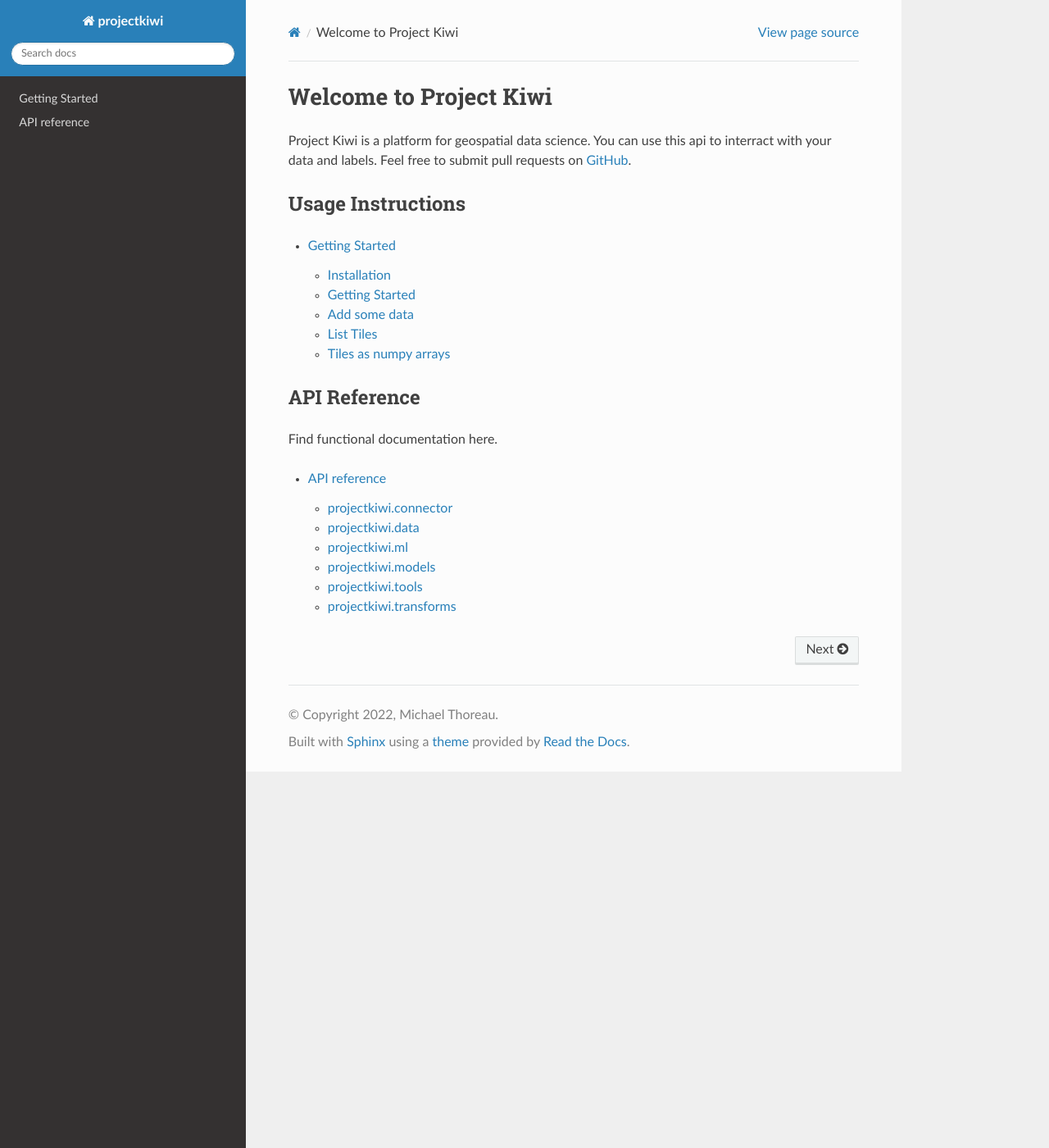
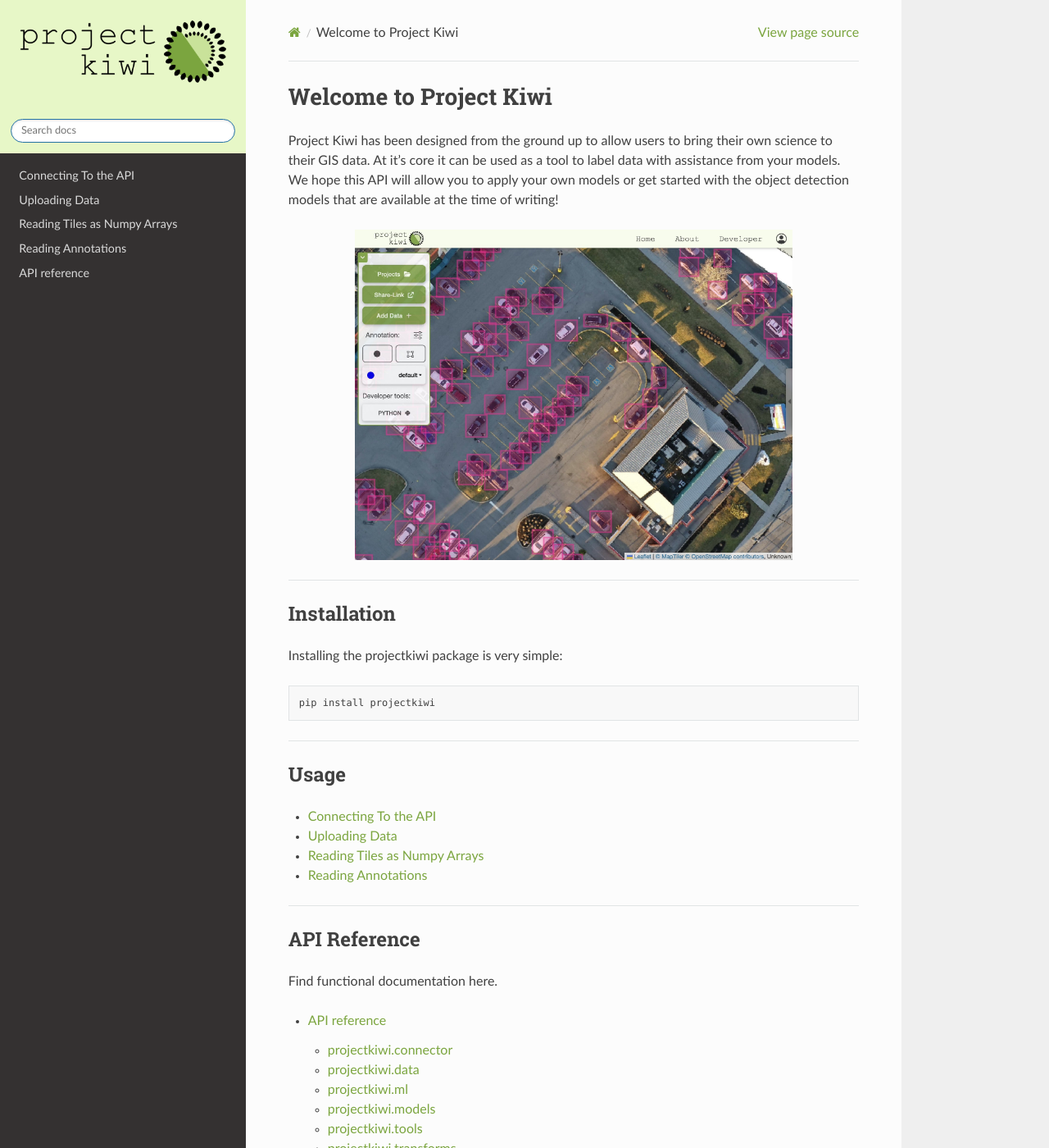
Before and after one commit to michaelthoreau/project-kiwi, a Sphinx documentation site: the page built from docs/index.rst, in a window 1280 px wide and 1400 px high. Shown: the whole window at 82% size. Built offline with Sphinx 7.4.7 and the Read the Docs theme 2.0.0, drawn with Linux system fonts in a browser that asks for light colours; some of the changed text lies outside the part shown.

Commit message:
updated docs

````diff
--- /dev/null
+++ b/docs/_static/css/custom.css
@@ -0,0 +1,22 @@
+
+.wy-side-nav-search, .wy-nav-top {
+    background: #e7f7c7
+}
+
+
+a {
+    color: #7BA53F;
+}
+
+
+a:hover {
+    color: #C9E29B;
+}
+
+.wy-nav-top a {
+    color: #404040;
+}
+
+.wy-nav-top{
+    color: #404040;
+}
--- a/docs/conf.py
+++ b/docs/conf.py
@@ -27,8 +27,16 @@ exclude_patterns = ['_build', 'Thumbs.db', '.DS_Store']
 
 
 
+
 # -- Options for HTML output -------------------------------------------------
 # https://www.sphinx-doc.org/en/master/usage/configuration.html#options-for-html-output
 
 html_theme = 'sphinx_rtd_theme'
 html_static_path = ['_static']
+html_logo = "source/logo.png"
+html_theme_options = {
+    'logo_only': True,
+    'display_version': True,
+    'navigation_depth': 4,
+}
+html_css_files = ['css/custom.css']
--- a/docs/index.rst
+++ b/docs/index.rst
@@ -1,18 +1,38 @@
+
+
+
 Welcome to Project Kiwi
 ============================================
 
-Project Kiwi is a platform for geospatial data science. You can use this api to
-interract with your data and labels. Feel free to submit pull requests on `GitHub`_.
+Project Kiwi has been designed from the ground up to allow users to bring their own science to their GIS data.
+At it's core it can be used as a tool to label data with assistance from your models. We hope this API will allow you to apply your own models or get started with the object detection models that are available at the time of writing!
 
+.. image:: _static/imgs/hero.jpg
+   :width: 400pt
+   :align: center
 
-Usage Instructions
+----
+
+Installation
 --------------------------
 
+Installing the projectkiwi package is very simple:
+
+.. code:: bash
+
+  pip install projectkiwi
+
+----
+
+Usage
+-----
 
 .. toctree::
-  :maxdepth: 2
+  :maxdepth: 3
 
-  user_manual/getting_started
+  source/basic_usage
+
+----
 
 API Reference
 -------------
@@ -24,6 +44,20 @@ Find functional documentation here.
 
   source/projectkiwi
 
+----
 
+Contributing
+------------
+
+Please submit an issue or even a pull request if you have any suggestions for how the python API could better suit your needs.
+The best place to do this is on `GitHub`_.
+
+----
+
+Contact
+-------
+
+To get in touch with the development team, please email:
+**michael@project-kiwi.org**.
 
 .. _GitHub: https://github.com/michaelthoreau/projectkiwi
--- /dev/null
+++ b/docs/source/basic_usage.rst
@@ -0,0 +1,75 @@
+
+
+Connecting To the API
+---------------------
+
+To work with project kiwi via the python API, you will need to register and get your API key from `here <https://project-kiwi.org/account/#developer>`__.
+
+.. code:: python
+
+  # import the Connector class
+  from projectkiwi.connector import Connector
+
+  # connect to the API
+  conn = Connector(key="****key****")
+
+
+----
+
+
+Uploading Data
+--------------
+
+Our platform is designed to work with GeoTIFF files, you can find some examples `here <https://project-kiwi.org/developer/uploading_imagery/>`__. Either upload your data to a project through the web interface or via the API:
+
+.. code:: python
+
+  # get all the projects
+  projects = conn.getProjects()
+
+  # add the data to the first project
+  imagery_id = conn.addImagery("./path/to/mydata.tif", "My layer Name", projects[0].id)
+
+
+----
+
+Reading Tiles as Numpy Arrays
+-----------------------------
+
+.. image:: https://project-kiwi.org/imgs/figs/getTile.png
+  :width: 300pt
+  :align: center
+
+
+.. code:: python
+
+  import matplotlib.pyplot as plt
+
+  project = conn.getProjects()[0]
+
+  imagery = conn.getImagery(project.id)[0]
+
+  # get a list of valid tiles
+  tile = conn.getTileList(imagery.id, project.id, zoom=17)[0]
+
+  # download the tile in numpy format
+  numpy_tile = conn.getTile(tile.imagery_id, tile.z, tile.x, tile.y)
+
+  # show the tile
+  plt.imshow(numpy_tile)
+
+
+
+
+----
+
+Reading Annotations
+-----------------------------
+
+.. code:: python
+
+  # choose a project
+  project = projects[0]
+
+  # read all annotations in a project
+  annotations = conn.getAnnotations(project.id)
--- a/docs/user_manual/getting_started.md
+++ /dev/null
@@ -1,67 +0,0 @@
-# Getting Started
-
-Below are a few examples of some basic usage to get started with the API. For more details see the [API Reference](projectkiwi).
-
-## Installation
-```Bash
-pip install projectkiwi
-```
----
-
-## Getting Started
-Register and get your api key from [https://project-kiwi.org/](https://project-kiwi.org/)
-```python
-from projectkiwi.connector import Connector
-
-conn = Connector(key="****key****")
-
-imagery = conn.getImagery()
-print(imagery)
-```
-
----
-
-## Add some data
-
-Let's download some satellite imagery of chicago!
-```Bash
-wget https://download.osgeo.org/geotiff/samples/spot/chicago/SP27GTIF.TIF
-```
-
-Upload to project kiwi
-```Python
-imageryId = conn.addImagery("SP27GTIF.TIF", "python upload")
-import time
-while True:
-    status = conn.getImageryStatus(imageryId)
-    print("status: ", status)
-    if status == "live":
-        break
-    time.sleep(0.5)
-```
-
----
-
-## List Tiles
-```Python
-tiles = conn.getTileList("2bdf45d8b8da", 13)
-print("tiles: {}".format(len(tiles)))
-print("top5: ", tiles[:5])
-```
-
----
-
-## Tiles as numpy arrays
-```python
-import matplotlib.pyplot as plt
-
-tile = conn.getTileList("2bdf45d8b8da", 13)[0]
-z,x,y = projectkiwi.tools.splitZXY(tile['zxy'])
-img = conn.getTile("2bdf45d8b8da", z, x, y)
-plt.imshow(img[:,:,0], cmap="gray")
-plt.title(tile['zxy'])
-```
-
-
-See a list of supported raster imagery formats here (creation column):
-https://gdal.org/drivers/raster/index.html
````
Also changed, not shown: docs/_static/imgs/hero.jpg (added), docs/source/logo.png (added).
